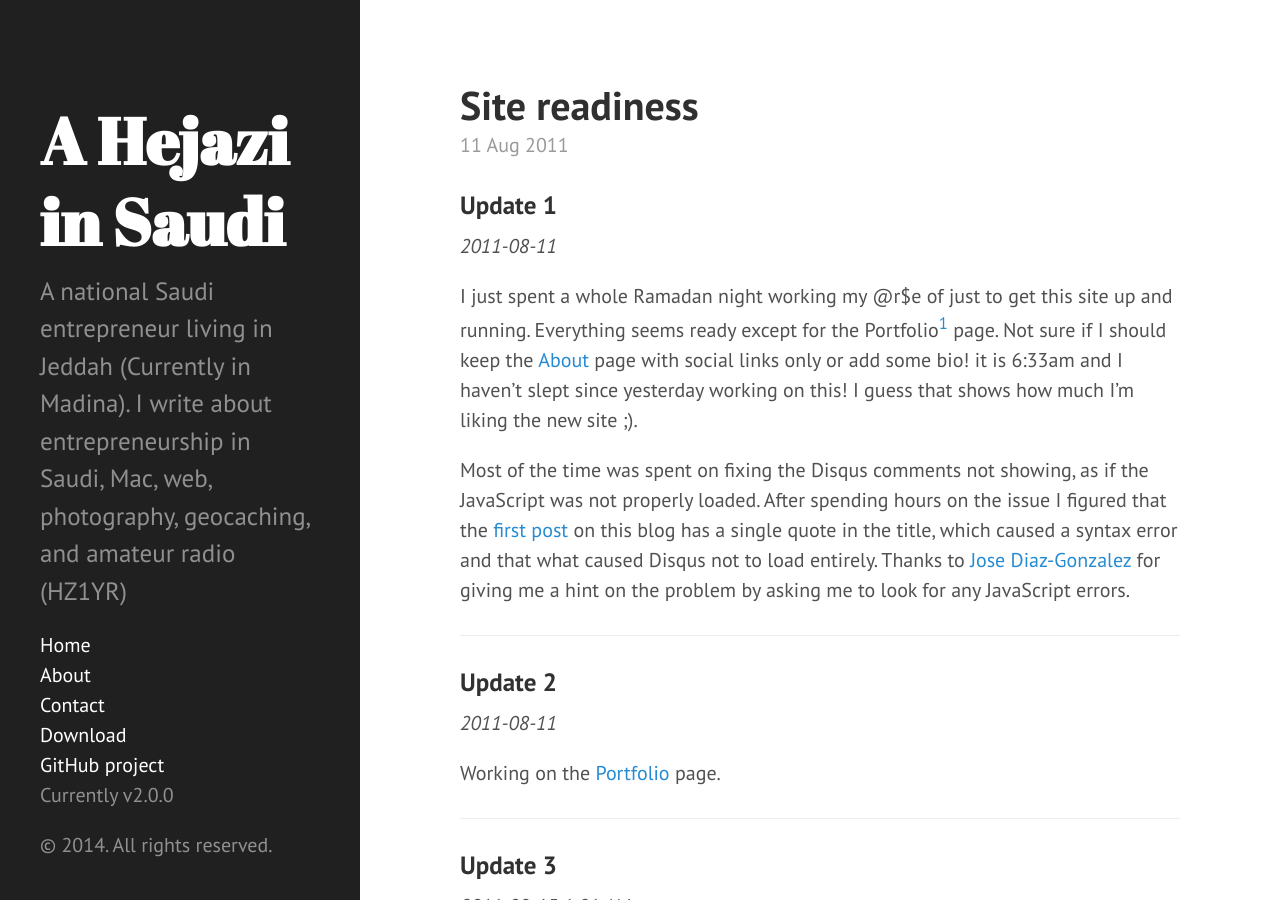
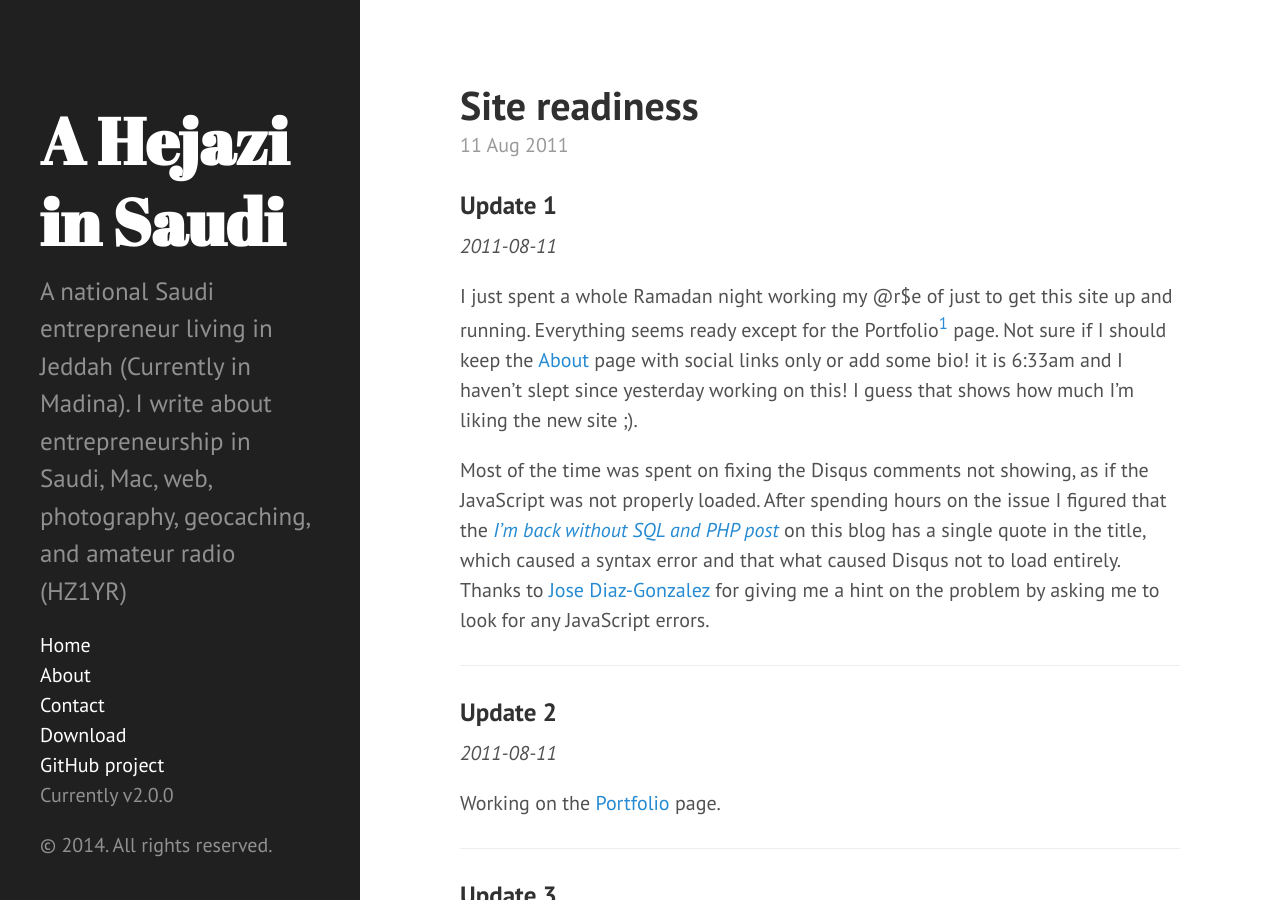
Before and after one commit to yraffah/yraffah.github.io, a Jekyll site: the page built from _posts/2011-08-11-almost-ready.markdown, in a window 1280 px wide and 900 px high. Built offline with Jekyll 4.4.1, drawn with Linux system fonts in a browser that asks for light colours; comment, search, counter and statistics services are not loaded.

```diff
--- a/_posts/2011-08-11-almost-ready.markdown
+++ b/_posts/2011-08-11-almost-ready.markdown
@@ -17,7 +17,7 @@
 
 I just spent a whole Ramadan night working my @r$e of just to get this site up and running. Everything seems ready except for the Portfolio[^1] page. Not sure if I should keep the [About](/about/) page with social links only or add some bio! it is 6:33am and I haven't slept since yesterday working on this! I guess that shows how much I'm liking the new site ;).
 
-Most of the time was spent on fixing the Disqus comments not showing, as if the JavaScript was not properly loaded. After spending hours on the issue I figured that the [first post][2] on this blog has a single quote in the title, which caused a syntax error and that what caused Disqus not to load entirely. Thanks to [Jose Diaz-Gonzalez](https://github.com/josegonzalez) for giving me a hint on the problem by asking me to look for any JavaScript errors.
+Most of the time was spent on fixing the Disqus comments not showing, as if the JavaScript was not properly loaded. After spending hours on the issue I figured that the *[I'm back without SQL and PHP post][2]* on this blog has a single quote in the title, which caused a syntax error and that what caused Disqus not to load entirely. Thanks to [Jose Diaz-Gonzalez](https://github.com/josegonzalez) for giving me a hint on the problem by asking me to look for any JavaScript errors.
 
 ***
 
```
Also changed, not shown: other parts of _posts/2011-08-11-almost-ready.markdown (+1 -1 lines).
